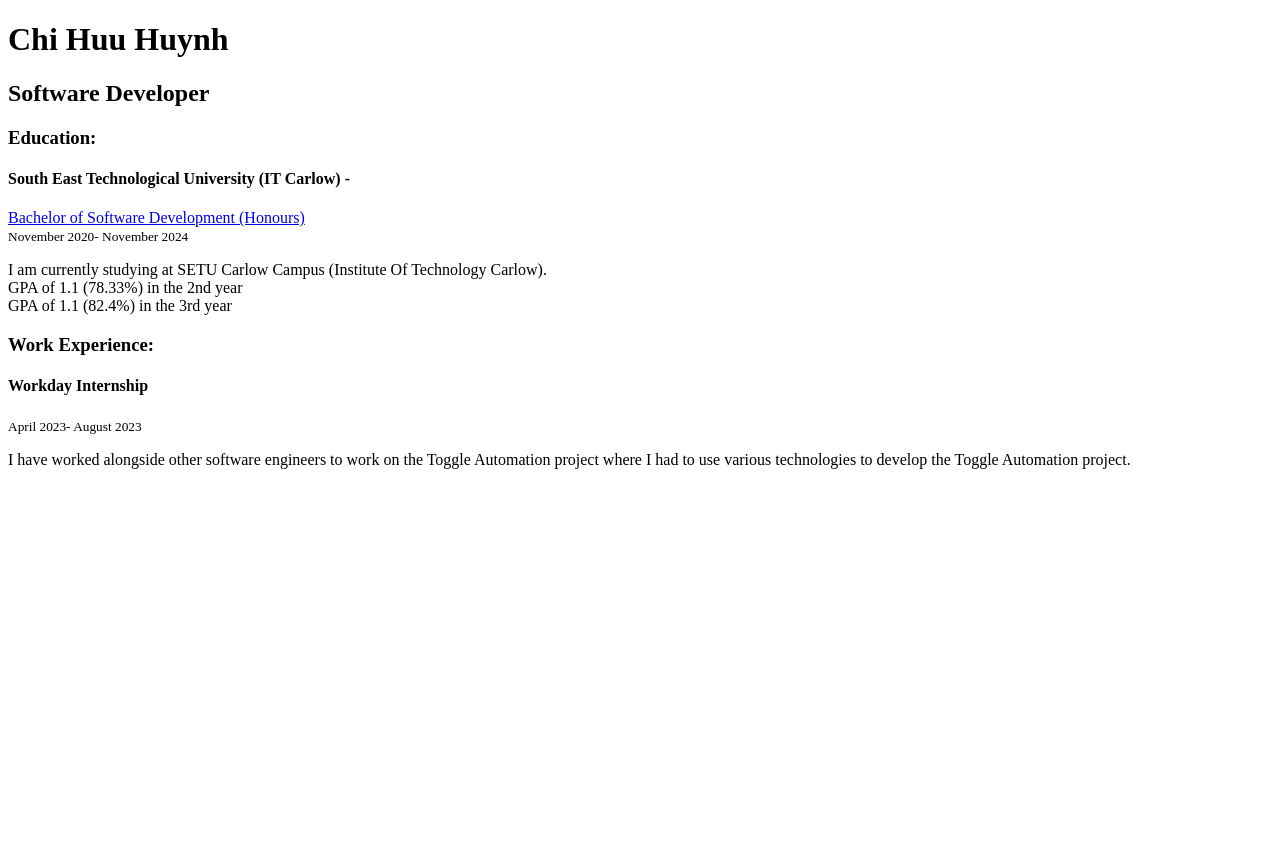
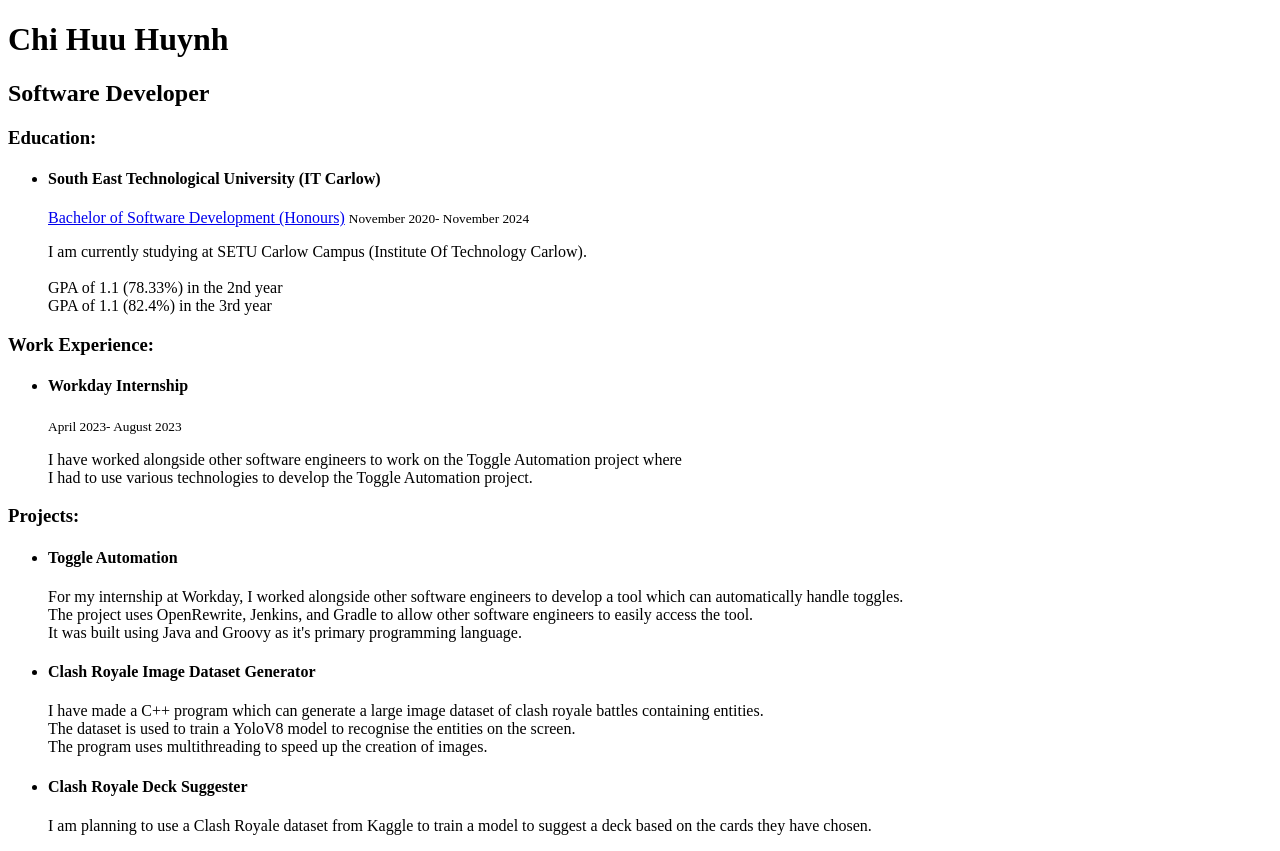
Before and after one commit to Chi-EEE/Data_Science-Portfolio, a SvelteKit app: page / in a window 1280 px wide. Before the commit the page ends 800 px from the top, so only its background shows below. Built offline with nearby package versions, Linux system fonts and the light colour scheme.

Commit message:
Use svelte to generate page from list of categories and items

```diff
--- a/package.json
+++ b/package.json
@@ -12,7 +12,7 @@
 		"format": "prettier --plugin-search-dir . --write ."
 	},
 	"devDependencies": {
-		"@sveltejs/adapter-auto": "^2.0.0",
+		"@sveltejs/adapter-static": "^2.0.3",
 		"@sveltejs/kit": "^1.20.4",
 		"prettier": "^2.8.0",
 		"prettier-plugin-svelte": "^2.10.1",
--- /dev/null
+++ b/src/routes/+layout.js
@@ -0,0 +1,2 @@
+export const ssr = false;
+export const prerender = true;
--- a/src/routes/+page.svelte
+++ b/src/routes/+page.svelte
@@ -1,28 +1,109 @@
+<script lang="ts">
+	interface Category {
+		name: string;
+		id: string;
+		items: Item[];
+	}
+	interface Item {
+		name: string;
+		link?: {
+			name: string;
+			href: string;
+		};
+		small_text?: string;
+		content: string;
+	}
+	let categories: Category[] = [
+		{
+			name: 'Education',
+			id: 'education',
+			items: [
+				{
+					name: 'South East Technological University (IT Carlow)',
+					link: {
+						name: 'Bachelor of Software Development (Honours)',
+						href: 'https://www.itcarlow.ie/courses/type/undergraduate-cao-courses/computing-networking-courses/cw238.htm'
+					},
+					small_text: 'November 2020- November 2024',
+					content: `
+                    I am currently studying at SETU Carlow Campus (Institute Of Technology Carlow).
+                    <br>
+                    <br>
+                    GPA of 1.1 (78.33%) in the 2nd year
+                    <br>
+                    GPA of 1.1 (82.4%) in the 3rd year
+                    `
+				}
+			]
+		},
+		{
+			name: 'Work Experience',
+			id: 'work',
+			items: [
+				{
+					name: 'Workday Internship',
+					small_text: 'April 2023- August 2023',
+					content: `
+                    I have worked alongside other software engineers to work on the Toggle Automation project where
+                    <br>
+		            I had to use various technologies to develop the Toggle Automation project.
+                    `
+				}
+			]
+		},
+		{
+			name: 'Projects',
+			id: 'projects',
+			items: [
+				{
+					name: 'Toggle Automation',
+					content: `
+                    For my internship at Workday, I worked alongside other software engineers to develop a tool which can automatically handle toggles.
+                    <br>
+                    The project uses OpenRewrite, Jenkins, and Gradle to allow other software engineers to easily access the tool.
+                    <br>
+                    It was built using Java and Groovy as it's primary programming language.
+                    `
+				},
+                {
+                    name: "Clash Royale Image Dataset Generator",
+                    content: `
+                    I have made a C++ program which can generate a large image dataset of clash royale battles containing entities.
+                    <br>
+                    The dataset is used to train a YoloV8 model to recognise the entities on the screen.
+                    <br>
+                    The program uses multithreading to speed up the creation of images.
+                    `
+                },
+                {
+                    name: "Clash Royale Deck Suggester",
+                    content: `
+                    I am planning to use a Clash Royale dataset from Kaggle to train a model to suggest a deck based on the cards they have chosen.
+                    `
+                }
+			]
+		}
+	];
+</script>
+
 <h1>Chi Huu Huynh</h1>
 <h2>Software Developer</h2>
-<div id="#education">
-    <h3>Education:</h3>
-    <h4>South East Technological University (IT Carlow) -</h4>
-    <a
-        href="https://www.itcarlow.ie/courses/type/undergraduate-cao-courses/computing-networking-courses/cw238.htm"
-    >
-        Bachelor of Software Development (Honours)
-    </a>
-    <br />
-    <small>November 2020- November 2024</small>
-    <p>
-        I am currently studying at SETU Carlow Campus (Institute Of Technology Carlow).
-        <br />
-        GPA of 1.1 (78.33%) in the 2nd year
-        <br />
-        GPA of 1.1 (82.4%) in the 3rd year
-    </p>
-</div>
-<div id="#work">
-    <h3>Work Experience:</h3>
-    <h4>Workday Internship</h4>
-    <small>April 2023- August 2023</small>
-    <p>
-        I have worked alongside other software engineers to work on the Toggle Automation project where I had to use various technologies to develop the Toggle Automation project.
-    </p>
-</div>
+{#each categories as category}
+	<div id="#{category.id}">
+		<h3>{category.name}:</h3>
+		<ul>
+			{#each category.items as item}
+				<li>
+					<h4>{item.name}</h4>
+					{#if item.link}
+						<a href={item.link.href}>{item.link.name}</a>
+					{/if}
+					{#if item.small_text}
+						<small>{item.small_text}</small>
+					{/if}
+					<p>{@html item.content}</p>
+				</li>
+			{/each}
+		</ul>
+	</div>
+{/each}
--- a/svelte.config.js
+++ b/svelte.config.js
@@ -1,4 +1,4 @@
-import adapter from '@sveltejs/adapter-auto';
+import adapter from '@sveltejs/adapter-static'; // From: https://kit.svelte.dev/docs/adapter-static
 import { vitePreprocess } from '@sveltejs/kit/vite';
 
 /** @type {import('@sveltejs/kit').Config} */
@@ -8,10 +8,15 @@ const config = {
 	preprocess: vitePreprocess(),
 
 	kit: {
-		// adapter-auto only supports some environments, see https://kit.svelte.dev/docs/adapter-auto for a list.
-		// If your environment is not supported or you settled on a specific environment, switch out the adapter.
-		// See https://kit.svelte.dev/docs/adapters for more information about adapters.
-		adapter: adapter()
+		adapter: adapter({
+			// default options are shown. On some platforms
+			// these options are set automatically — see below
+			pages: 'build',
+			assets: 'build',
+			fallback: undefined,
+			precompress: false,
+			strict: true
+		})
 	}
 };
 
```
Also changed, not shown: 1 other file (tests, documents, lock files or other folders).
